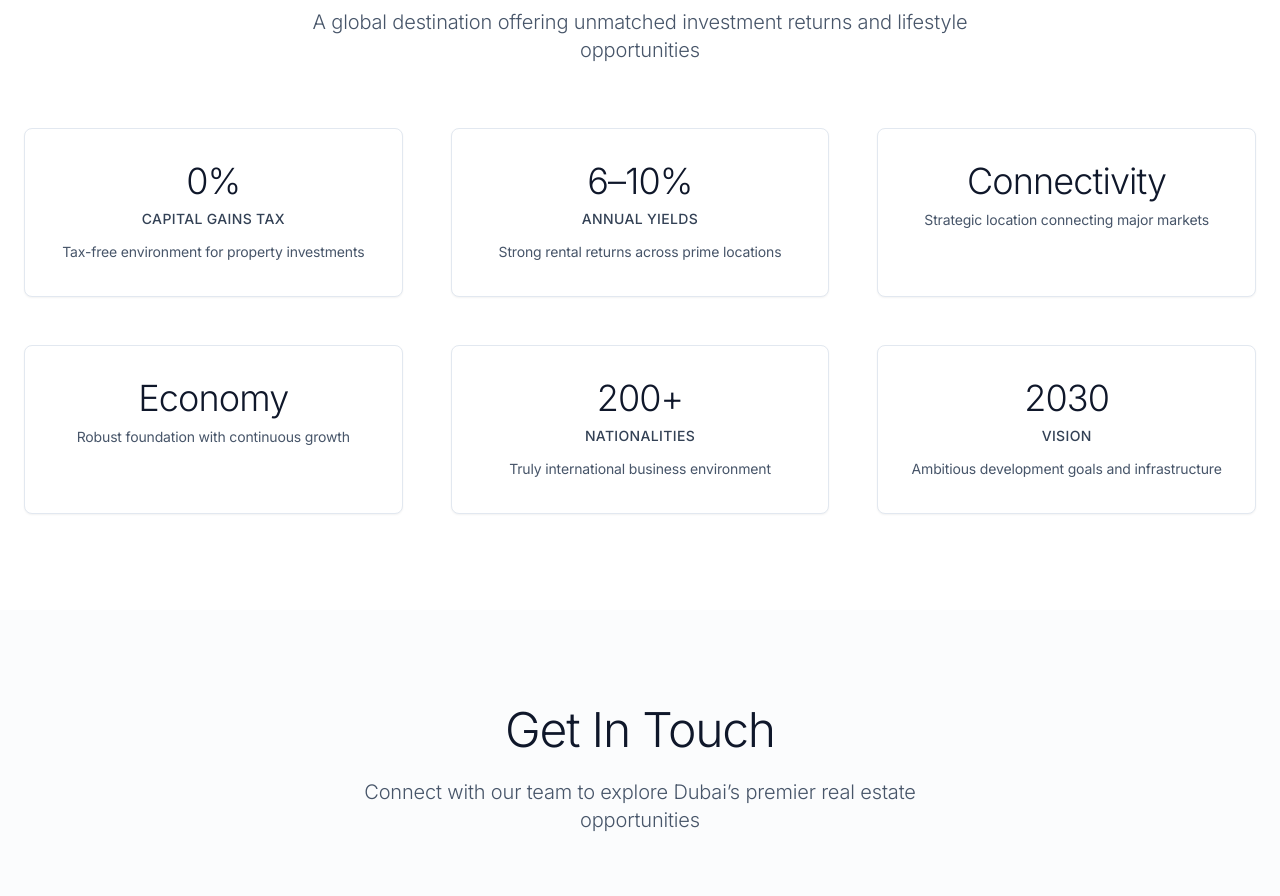
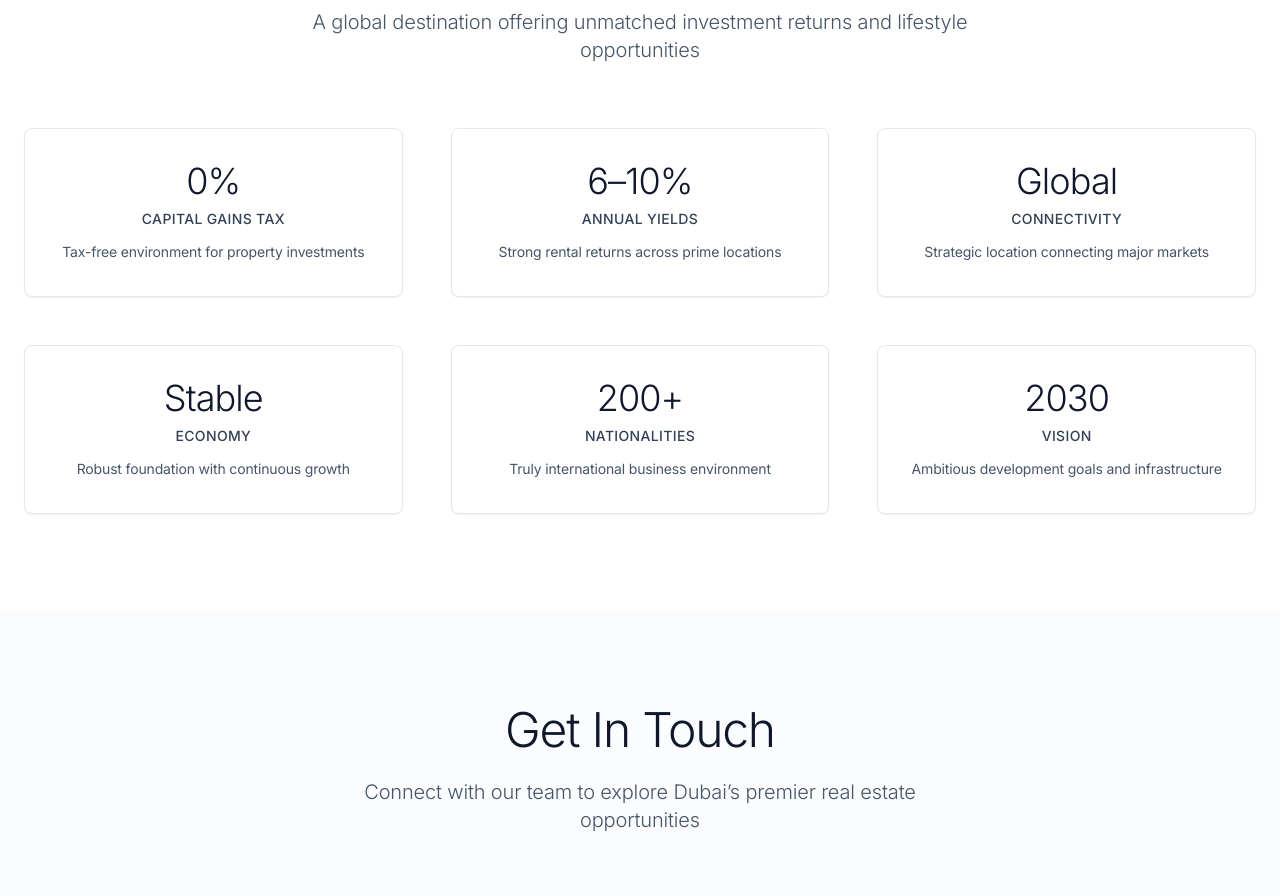
Before and after one commit to precedentiallaw/moonscape-elevation-web, a React (Vite) app: page / in a window 1280 px wide. Shown: the part 960-1856 px from the top of the page. Built offline with nearby package versions, Linux system fonts and the light colour scheme; a web font is replaced by a local one.

Commit message:
Update Index.tsx

```diff
--- a/src/pages/Index.tsx
+++ b/src/pages/Index.tsx
@@ -21,7 +21,6 @@ import {
   TrendingUp,
   CheckCircle,
 } from 'lucide-react';
-import useCountUp from '@/hooks/useCountUp';
 
 const Index = () => {
   const [scrollY, setScrollY] = useState(0);
@@ -141,21 +140,14 @@ const Index = () => {
 
           <div className="grid sm:grid-cols-2 lg:grid-cols-3 gap-10 md:gap-12">
             {[
-              { stat: 0, suffix: '%', label: 'Capital Gains Tax', desc: 'Tax-free environment for property investments' },
-              { stat: 6, suffix: '–10%', label: 'Annual Yields', desc: 'Strong rental returns across prime locations' },
-              { stat: '', suffix: '', label: 'Connectivity', desc: 'Strategic location connecting major markets' },
-              { stat: '', suffix: '', label: 'Economy', desc: 'Robust foundation with continuous growth' },
-              { stat: 200, suffix: '+', label: 'Nationalities', desc: 'Truly international business environment' },
-              { stat: 2030, suffix: '', label: 'Vision', desc: 'Ambitious development goals and infrastructure' },
+              { stat: '0%', label: 'Capital Gains Tax', desc: 'Tax-free environment for property investments' },
+              { stat: '6–10%', label: 'Annual Yields', desc: 'Strong rental returns across prime locations' },
+              { stat: 'Global', label: 'Connectivity', desc: 'Strategic location connecting major markets' },
+              { stat: 'Stable', label: 'Economy', desc: 'Robust foundation with continuous growth' },
+              { stat: '200+', label: 'Nationalities', desc: 'Truly international business environment' },
+              { stat: '2030', label: 'Vision', desc: 'Ambitious development goals and infrastructure' },
             ].map((item, index) => (
-              <StatCard
-                key={index}
-                isNumeric={typeof item.stat === 'number' && item.stat !== ''}
-                stat={item.stat}
-                suffix={item.suffix}
-                label={item.label}
-                desc={item.desc}
-              />
+              <StatCard key={index} stat={item.stat} label={item.label} desc={item.desc} />
             ))}
           </div>
         </div>
@@ -223,33 +215,25 @@ const Index = () => {
   );
 };
 
-// ✅ Local component to safely use hooks
+// ✅ Animated stat card (CSS-only reveal)
 const StatCard = ({
-  isNumeric,
   stat,
-  suffix,
   label,
   desc,
 }: {
-  isNumeric: boolean;
-  stat: number | string;
-  suffix: string;
+  stat: string;
   label: string;
   desc: string;
 }) => {
-  const count = isNumeric ? useCountUp(stat as number) : null;
-
   return (
-    <div className="reveal bg-white border border-slate-200 hover:border-slate-300 transition-all duration-300 shadow-sm hover:shadow-md p-8 text-center rounded-lg">
-      <h3 className="text-4xl font-light text-slate-900 mb-2 tracking-tight">
-        {isNumeric ? `${count}${suffix}` : label}
-      </h3>
-      {isNumeric && (
+    <div className="reveal transform transition-all duration-700 opacity-0 translate-y-6">
+      <div className="bg-white border border-slate-200 hover:border-slate-300 shadow-sm hover:shadow-md p-8 text-center rounded-lg transition">
+        <h3 className="text-4xl font-light text-slate-900 mb-2 tracking-tight">{stat}</h3>
         <h4 className="text-sm text-slate-700 font-medium mb-3 uppercase tracking-wide">
           {label}
         </h4>
-      )}
-      <p className="text-slate-600 text-sm leading-relaxed">{desc}</p>
+        <p className="text-slate-600 text-sm leading-relaxed">{desc}</p>
+      </div>
     </div>
   );
 };
```
